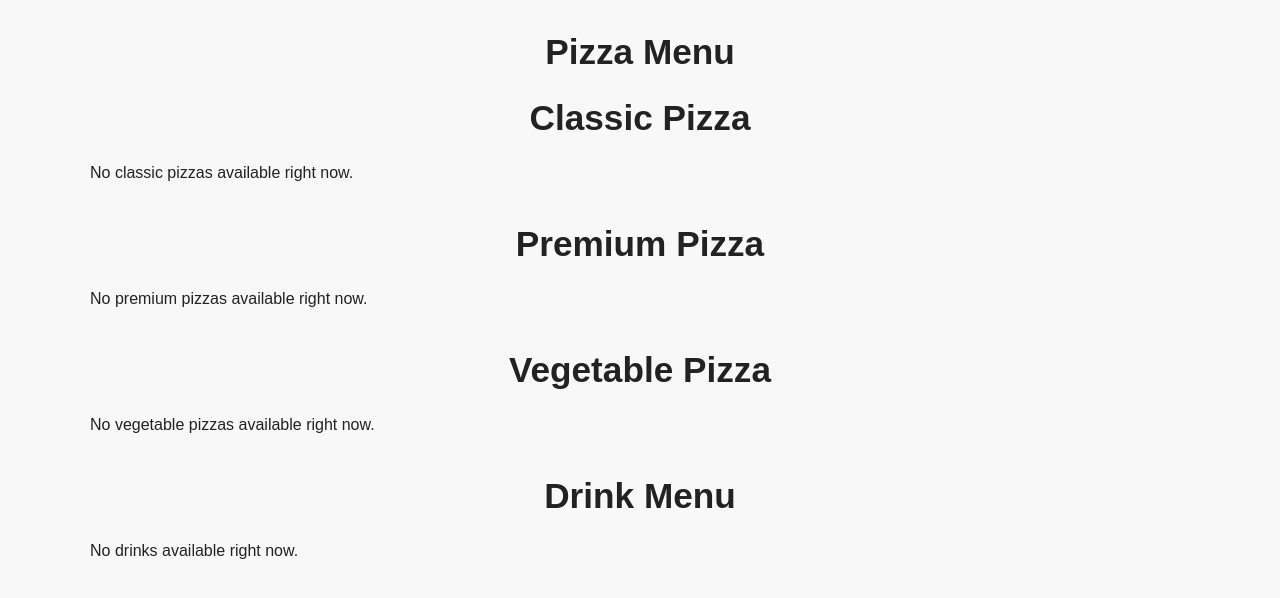
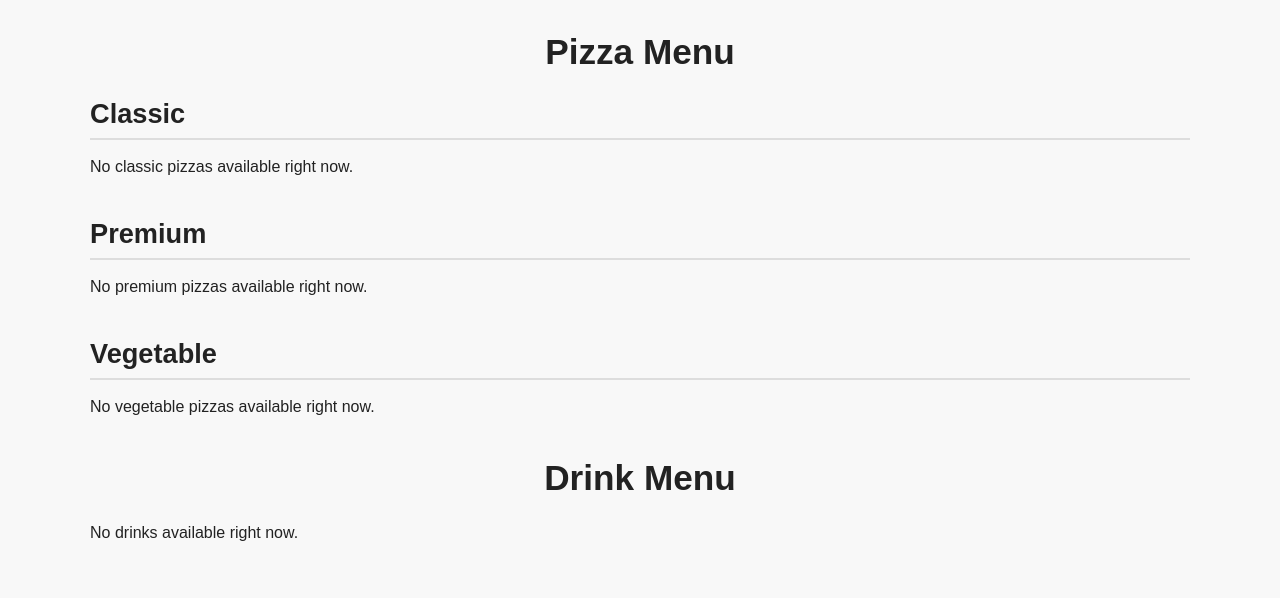
Before and after one commit to lqye0107-svg/attack-on-pizza, a Django app: page /menu/ in a window 1280 px wide. Shown: the part 54-652 px from the top of the page. Run offline with Django 5.2, Linux system fonts and the light colour scheme; data that the repository does not hold is empty.

Commit message:
Do some changes to menu page

```diff
--- a/core/static/core/css/style.css
+++ b/core/static/core/css/style.css
@@ -288,6 +288,21 @@ form ul li {
     .menu-section-title {
         font-size: 1.7rem;
     }
+}
+
+.menu-main-title {
+    text-align: center;
+    font-size: 2.5rem;
+    margin: 0 0 30px 0;
+    font-weight: 700;
+}
+
+.category-title {
+    text-align: left;
+    font-size: 1.7rem;
+    margin-bottom: 18px;
+    padding-bottom: 8px;
+    border-bottom: 2px solid #ddd;
 }
 
 /* =========================
--- a/core/templates/core/menu.html
+++ b/core/templates/core/menu.html
@@ -6,7 +6,7 @@
 <div class="menu-page">
     <h1 class="menu-section-title">Pizza Menu</h1>
     <section class="menu-section">
-        <h1 class="menu-section-title">Classic Pizza</h1>
+        <h2 class="menu-section-title category-title">Classic</h2>
 
         {% if classic_pizzas %}
             <div class="menu-grid">
@@ -47,7 +47,7 @@
     </section>
 
     <section class="menu-section">
-        <h2 class="menu-section-title">Premium Pizza</h2>
+        <h2 class="menu-section-title category-title">Premium</h2>
 
         {% if premium_pizzas %}
             <div class="menu-grid">
@@ -88,7 +88,7 @@
     </section>
 
     <section class="menu-section">
-        <h2 class="menu-section-title">Vegetable Pizza</h2>
+        <h2 class="menu-section-title category-title">Vegetable</h2>
 
         {% if vegetable_pizzas %}
             <div class="menu-grid">
```
